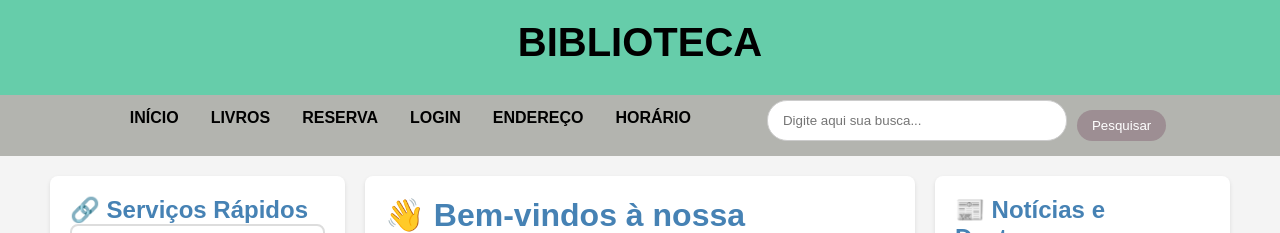
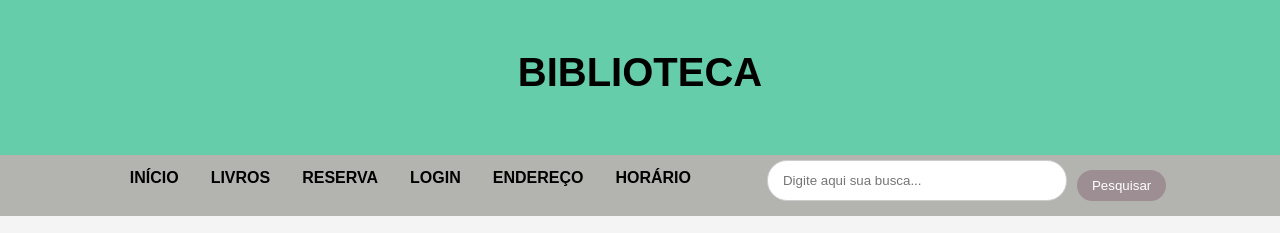
Before and after one commit to jenniferreislim-create/biblioteca, a plain HTML site: page index.html in a window 1280 px wide. Shown: the top 233 px of the page. Drawn offline with Linux system fonts and the light colour scheme.

Commit message:
Update index.html

```diff
--- a/index.html
+++ b/index.html
@@ -23,7 +23,7 @@
         }
         * { box-sizing: border-box; margin: 0; padding: 0; }
         body { font-family: Arial, sans-serif; background-color: var(--cor-fundo); }
-        header { background: var(--cor-header); padding: 20px; text-align: center; }
+        header { background: var(--cor-header); padding: 50px; text-align: center; }
         header h1 { color: black; font-size: 2.5em; margin-bottom: 10px; text-align: center; }
         #frmBusca { margin-bottom: 15px; display: flex; justify-content: center; gap: 10px; }
         #frmBusca input[type="text"] { padding: 8px 15px; border: 1px solid #ccc; border-radius: 20px; width: 300px; }
```
